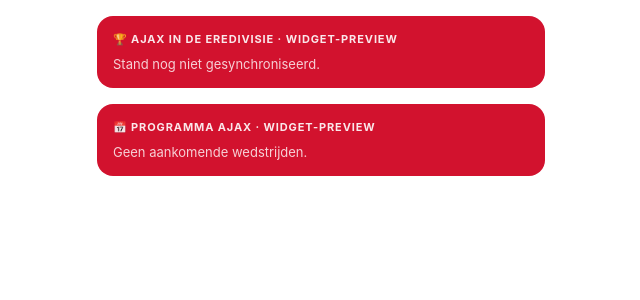
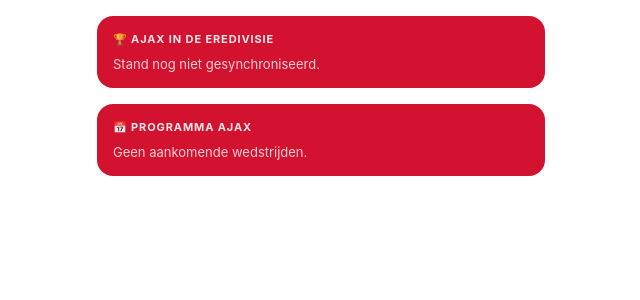
Before and after one commit to StefanZ81/Ajax, a Flask app: template templates/programma.html in a window 1280 px wide. Shown: the top 300 px of the page, without its empty margins (319-959 px from the left). Run offline with Flask 3, Linux system fonts and the light colour scheme; the template is opened without the code that fills it, so the values that code supplies are empty; data comes from the database, SQL or seed files in the repository.

Commit message:
Update programma.html

```diff
--- a/templates/programma.html
+++ b/templates/programma.html
@@ -2,7 +2,7 @@
 {% block content %}
 
 <div class="widget">
-  <div class="widget-title">🏆 Ajax in de Eredivisie · widget-preview</div>
+  <div class="widget-title">🏆 Ajax in de Eredivisie</div>
   {% for r in standings %}
   <div class="widget-row">
     <span style="{{ 'font-weight:700;' if r.team == 'Ajax' else 'opacity:.85;' }}">{{ r.positie }}. {{ r.team }}{{ ' ●' if r.team == 'Ajax' else '' }}</span>
@@ -14,7 +14,7 @@
 </div>
 
 <div class="widget">
-  <div class="widget-title">📅 Programma Ajax · widget-preview</div>
+  <div class="widget-title">📅 Programma Ajax</div>
   {% for m in upcoming %}
   <div class="widget-row">
     <span>{{ m.thuis }} – {{ m.uit }}</span>
```
